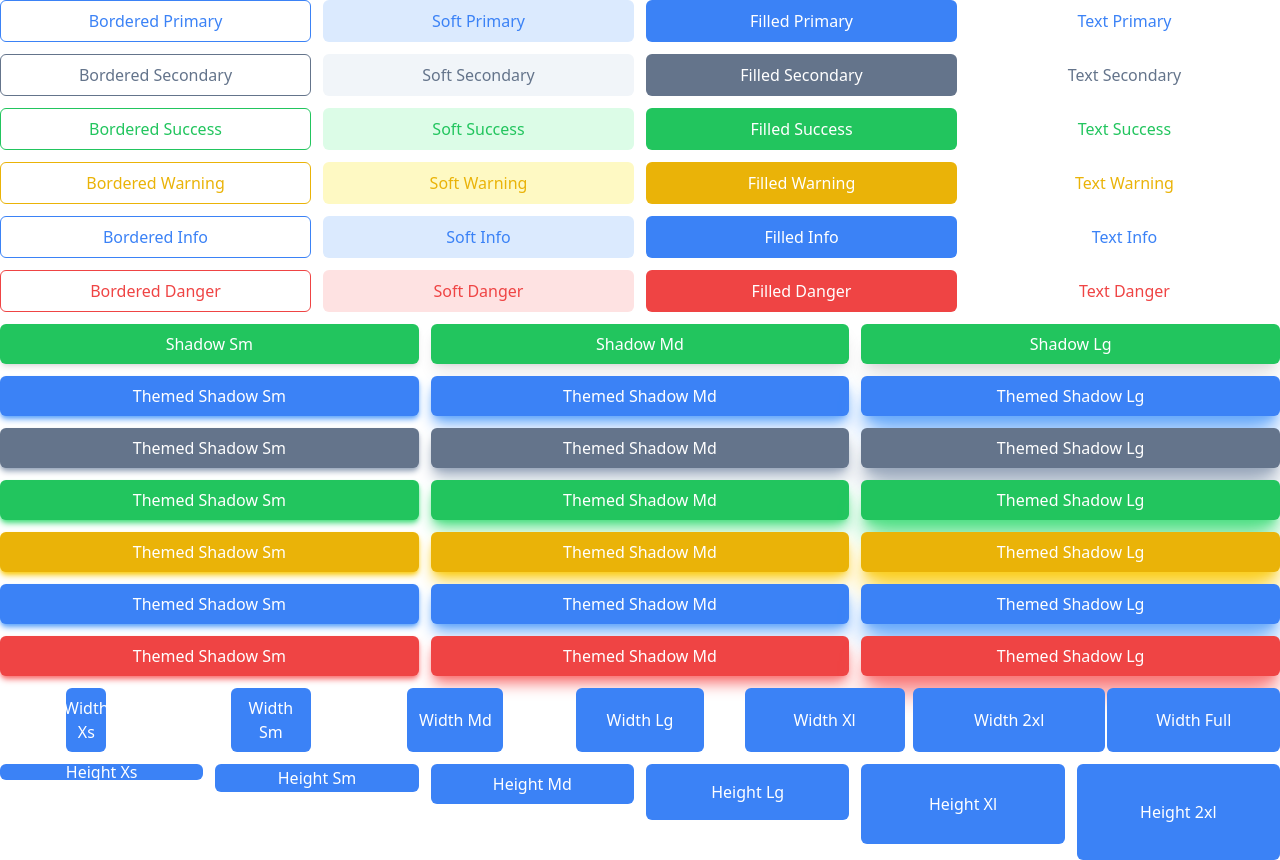
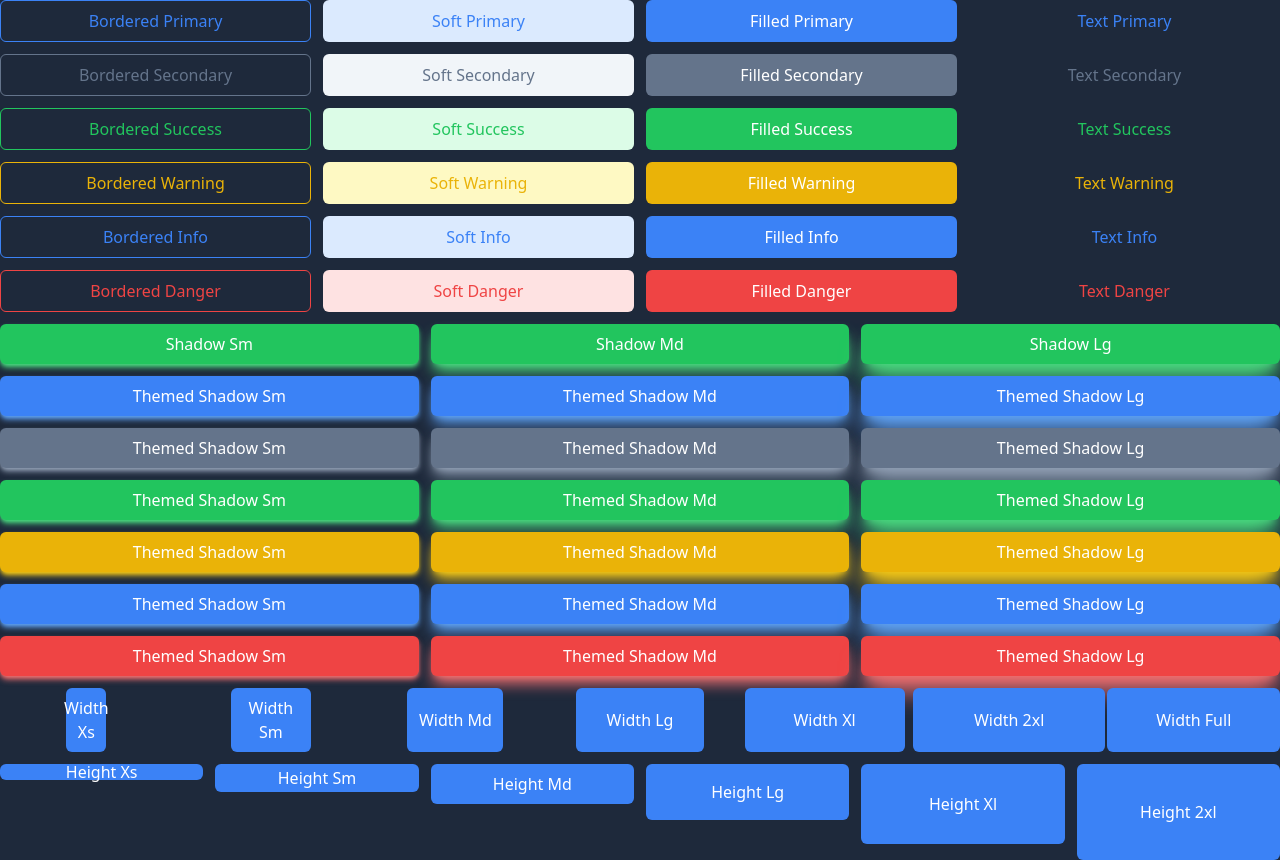
Before and after one commit to usrivastava92/hello-tailwind, a React (Vite) app: page /top in a window 1280 px wide. Built offline with nearby package versions, Linux system fonts and the light colour scheme.

Commit message:
added hover effect

```diff
--- a/src/components/Button/Button.tsx
+++ b/src/components/Button/Button.tsx
@@ -2,10 +2,10 @@ import React, { MouseEventHandler } from 'react';
 import { twMerge } from 'tailwind-merge';
 
 export const ButtonShadowLevels = ['sm', 'md', 'lg'] as const;
-type ButtonShadowLevels = typeof ButtonShadowLevels[number];
+export type ButtonShadowLevels = typeof ButtonShadowLevels[number];
 
 export const ButtonHeights = ['xs', 'sm', 'md', 'lg', 'xl', '2xl'] as const;
-type ButtonHeights = typeof ButtonHeights[number];
+export type ButtonHeights = typeof ButtonHeights[number];
 
 export const ButtonWidths = [
   'xs',
@@ -16,7 +16,7 @@ export const ButtonWidths = [
   '2xl',
   'full'
 ] as const;
-type ButtonWidths = typeof ButtonWidths[number];
+export type ButtonWidths = typeof ButtonWidths[number];
 
 export const ButtonRoundedLevels = [
   'none',
@@ -27,7 +27,7 @@ export const ButtonRoundedLevels = [
   '2xl',
   'full'
 ] as const;
-type ButtonRoundedLevels = typeof ButtonRoundedLevels[number];
+export type ButtonRoundedLevels = typeof ButtonRoundedLevels[number];
 
 export const ButtonVariants = ['bordered', 'soft', 'filled', 'text'] as const;
 export type ButtonVariants = typeof ButtonVariants[number];
@@ -81,7 +81,7 @@ export const Button: React.FC<ButtonProps> = ({
     <button
       onClick={onClick}
       className={`${twMerge(
-        `flex justify-center items-center p-2
+        `flex justify-center items-center p-2 hover:font-medium
     ${getThemeClass(theme, variant)}
     ${getWidthClass(width)}
     ${getHeightClass(height)}
@@ -160,14 +160,13 @@ const getShadowClass = (
   themedShadow?: boolean,
   shadowLevel?: ButtonShadowLevels
 ): string => {
-  const coloredShadowClass = themedShadow ? getShadowColorClass(theme) : '';
   switch (shadowLevel) {
     case 'sm':
-      return `shadow-md ${coloredShadowClass}`;
+      return `shadow-md ${getShadowColorClass(theme)}`;
     case 'md':
-      return `shadow-lg ${coloredShadowClass}`;
+      return `shadow-lg ${getShadowColorClass(theme)}`;
     case 'lg':
-      return `shadow-xl ${coloredShadowClass}`;
+      return `shadow-xl ${getShadowColorClass(theme)}`;
     default:
       return '';
   }
@@ -223,17 +222,17 @@ const getBgColorClass = (theme: ButtonTheme): string => {
 const getTextColorClass = (theme: ButtonTheme): string => {
   switch (theme) {
     case 'primary':
-      return 'text-primary-500 hover:font-medium';
+      return 'text-primary-500';
     case 'secondary':
-      return 'text-secondary-500 hover:font-medium';
+      return 'text-secondary-500';
     case 'success':
-      return 'text-success-500 hover:font-medium';
+      return 'text-success-500';
     case 'info':
-      return 'text-info-500 hover:font-medium';
+      return 'text-info-500';
     case 'warning':
-      return 'text-warning-500 hover:font-medium';
+      return 'text-warning-500';
     case 'danger':
-      return 'text-danger-500 hover:font-medium';
+      return 'text-danger-500';
   }
 };
 
@@ -254,7 +253,7 @@ const getSoftBgClass = (theme: ButtonTheme): string => {
   }
 };
 
-const getShadowColorClass = (theme: ButtonTheme): string => {
+const getShadowColorClass = (theme?: ButtonTheme): string => {
   switch (theme) {
     case 'primary':
       return 'shadow-primary-400';
@@ -268,5 +267,7 @@ const getShadowColorClass = (theme: ButtonTheme): string => {
       return 'shadow-warning-400';
     case 'danger':
       return 'shadow-danger-400';
+    default:
+      return '';
   }
 };
--- a/src/layouts/TopMenuLayout/TopMenuLayout.tsx
+++ b/src/layouts/TopMenuLayout/TopMenuLayout.tsx
@@ -10,7 +10,7 @@ import {
 
 export const TopMenuLayout: React.FC = () => {
   return (
-    <div className="">
+    <div className="bg-slate-800">
       <div className="grid grid-cols-4 gap-3">
         {ButtonTheme.map((theme) =>
           ButtonVariants.map((variant) => (
```
